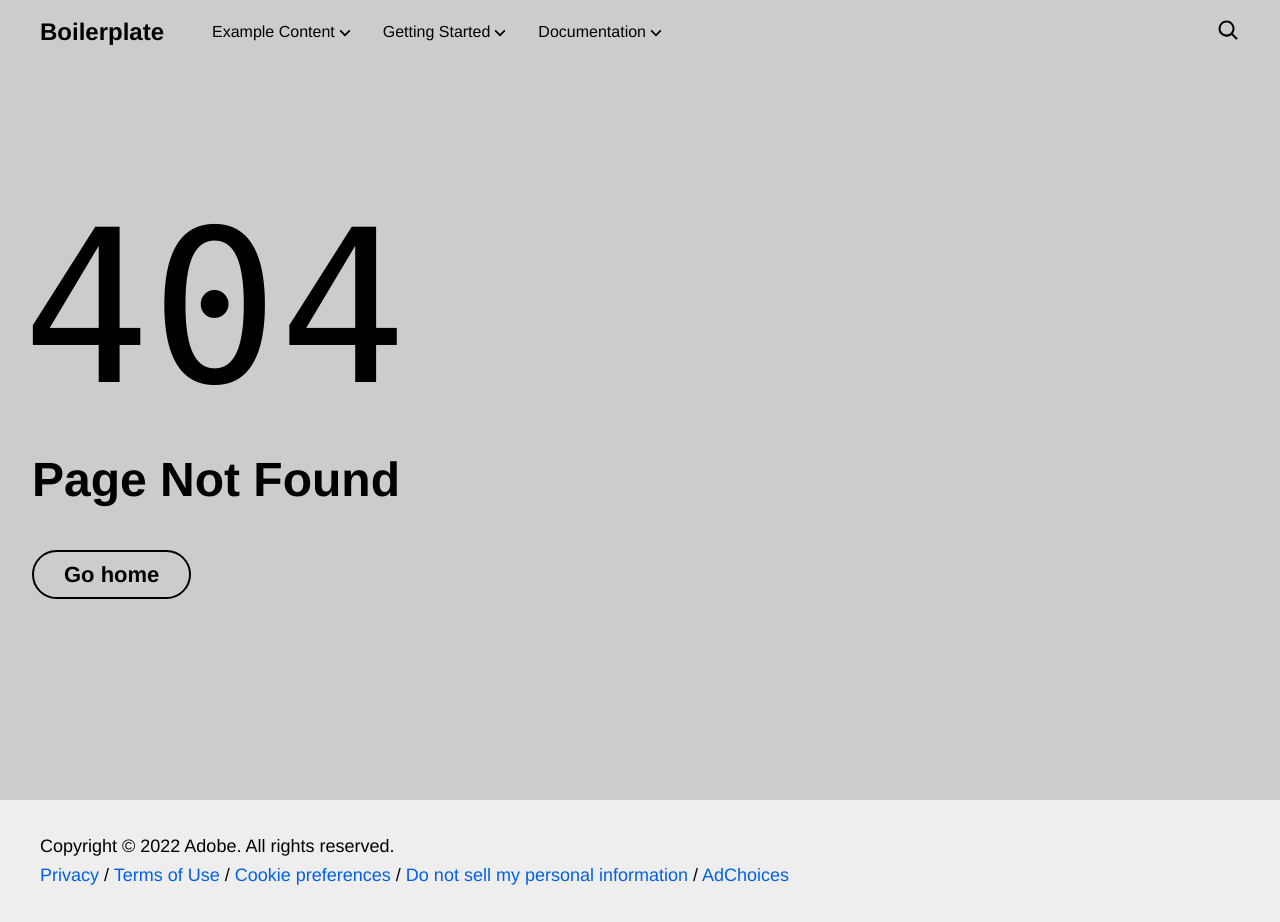
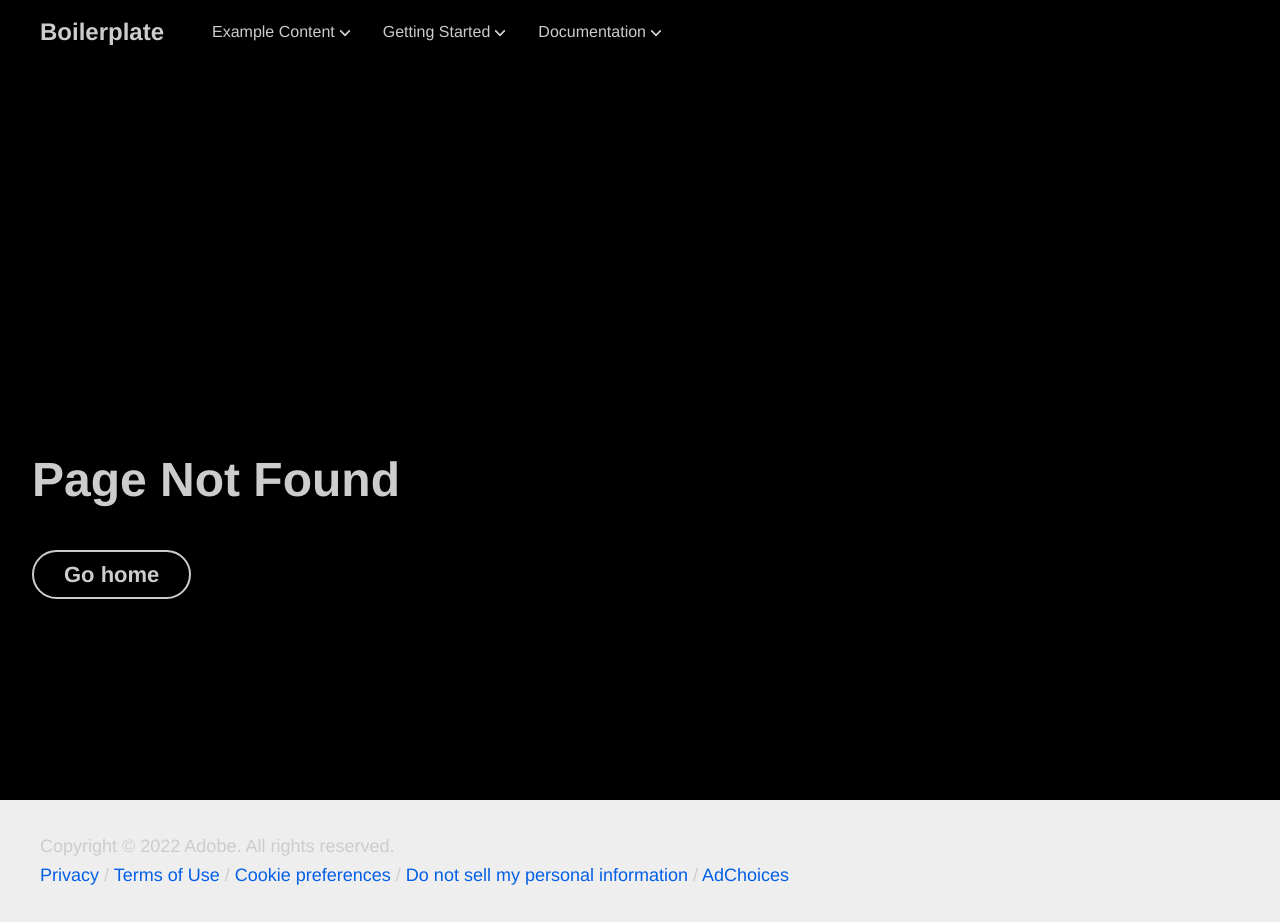
Before and after one commit to avrt/my_test_website, a website with bundled scripts: page 404.html in a window 1280 px wide. Built offline with nearby package versions, Linux system fonts and the light colour scheme; files whose address does not match are found by name.

Commit message:
Update styles.css

```diff
--- a/styles/styles.css
+++ b/styles/styles.css
@@ -14,10 +14,10 @@
   /* colors */
   --link-color: #035fe6;
   --link-hover-color: #136ff6;
-  --background-color: #ccc;
+  --background-color: #000;
   --overlay-background-color: #eee;
   --highlight-background-color: #ccc;
-  --text-color: #000;
+  --text-color: #ccc;
 
   /* fonts */
   --body-font-family: 'helvetica neue', helvetica, ubuntu, roboto, noto, sans-serif;
```
